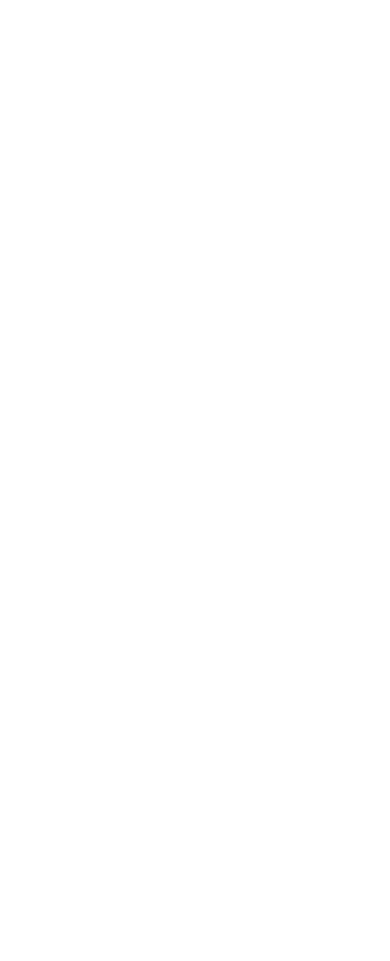
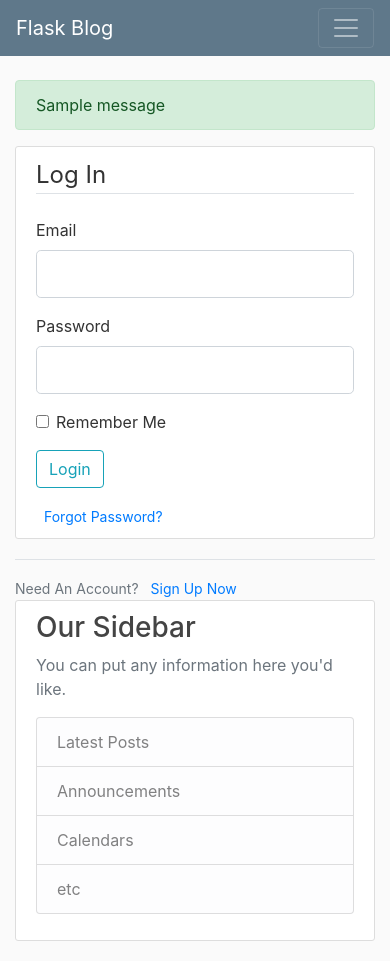
Before and after one commit to suansuan0915/Flask_Blog, a Flask app: page /login in a window 390 px wide. Before the commit the page is empty. Before the commit the page ends 844 px from the top, so only its background shows below. Run offline with Flask 3, Linux system fonts and the light colour scheme; one stand-in notice (Sample message) is shown.

Commit message:
add login page.

```diff
--- a/flaskblog.py
+++ b/flaskblog.py
@@ -1,4 +1,5 @@
-from flask import Flask, render_template, url_for
+from flask import Flask, render_template, url_for, flash, redirect
+from flask_sqlalchemy import SQLAlchemy
 from forms import RegistrationForm, LoginForm
 app = Flask(__name__)
 
@@ -31,11 +32,20 @@ def about():
 @app.route("/register", methods=["GET", "POST"])
 def register():
     form = RegistrationForm()
+    if form.validate_on_submit():
+        flash(f'Account created for {form.username.data}!', category='success')
+        return redirect(url_for("hello"))
     return render_template('register.html', title='Register', form=form)
 
 @app.route("/login", methods=["GET", "POST"])
 def login():
     form = LoginForm()
+    if form.validate_on_submit():
+        if form.email.data == 'admin@blog.com' and form.password.data == 'password':
+            flash('You have been logged in!', 'success')
+            return redirect(url_for("hello"))
+        else:
+            flash('Login Unsuccessful. Please check username and password.', category='danger')
     return render_template('login.html', title='Login', form=form)
 
 if __name__ == "__main__":
--- a/forms.py
+++ b/forms.py
@@ -12,8 +12,8 @@ class RegistrationForm(FlaskForm):
     submit = SubmitField('Sign Up')
 
 class LoginForm(FlaskForm):
-    username = StringField('Username',
-                            validators=[DataRequired(), Length(min=2, max=20)])
+    # username = StringField('Username',
+                            # validators=[DataRequired(), Length(min=2, max=20)])  ##becoz don't use username to login
     email = StringField('Email', validators=[DataRequired(), Email()])
     password = PasswordField('Password', validators=[DataRequired()])
     remember = BooleanField('Remember Me')
--- a/templates/layout.html
+++ b/templates/layout.html
@@ -20,19 +20,19 @@
     <header class="site-header">
         <nav class="navbar navbar-expand-md navbar-dark bg-steel fixed-top">
           <div class="container">
-            <a class="navbar-brand mr-4" href="/">Flask Blog</a>
+            <a class="navbar-brand mr-4" href="{{ url_for('hello') }}">Flask Blog</a>
             <button class="navbar-toggler" type="button" data-toggle="collapse" data-target="#navbarToggle" aria-controls="navbarToggle" aria-expanded="false" aria-label="Toggle navigation">
               <span class="navbar-toggler-icon"></span>
             </button>
             <div class="collapse navbar-collapse" id="navbarToggle">
               <div class="navbar-nav mr-auto">
-                <a class="nav-item nav-link" href="/">Home</a>
-                <a class="nav-item nav-link" href="/about">About</a>
+                <a class="nav-item nav-link" href="{{ url_for('hello') }}">Home</a>
+                <a class="nav-item nav-link" href="{{ url_for('about') }}">About</a>
               </div>
               <!-- Navbar Right Side -->
               <div class="navbar-nav">
-                <a class="nav-item nav-link" href="/login">Login</a>
-                <a class="nav-item nav-link" href="/register">Register</a>
+                <a class="nav-item nav-link" href="{{ url_for('login') }}">Login</a>
+                <a class="nav-item nav-link" href="{{ url_for('register') }}">Register</a>
               </div>
             </div>
           </div>
@@ -41,6 +41,17 @@
 
       <main role="main" class="container">
         <div class="row">
+          <div class="col-md-8">
+            {% with messages = get_flashed_messages(with_categories=True) %}
+              {% if messages %}
+                {% for category, message in messages %}
+                  <div class="alert alert-{{ category }}">
+                    {{ message }}
+                  </div>
+                {% endfor %}
+              {% endif %}
+            {% endwith %}
+          </div>
           <div class="col-md-8">
             {% block content %}{% endblock %}
           </div>
--- a/templates/login.html
+++ b/templates/login.html
@@ -0,0 +1,53 @@
+{% extends "layout.html" %}
+
+{% block content %}
+    <div class="content-section">
+        <form method="POST" action="" >
+            {{ form.hidden_tag() }}
+            <fieldset class="form-group">
+                <legend class="border-bottom mb-4">Log In</legend>
+                <div class="form-group">
+                    {{ form.email.label(class="form-control-label") }}
+                    {% if form.email.errors %}
+                        {{ form.email(class="form-control form-control-lg is-invalid") }}
+                        <div class="invalid-feedback">
+                            {% for error in form.email.errors %}
+                                    <span>{{ error }}</span>
+                            {% endfor %}
+                        </div>
+                    {% else %}
+                        {{ form.email(class="form-control form-control-lg") }}
+                    {% endif %}
+                </div>
+                <div class="form-group">
+                    {{ form.password.label(class="form-control-label") }}
+                    {% if form.password.errors %}
+                        {{ form.password(class="form-control form-control-lg is-invalid") }}
+                        <div class="invalid-feedback">
+                            {% for error in form.password.errors %}
+                                    <span>{{ error }}</span>
+                            {% endfor %}
+                        </div>
+                    {% else %}
+                        {{ form.password(class="form-control form-control-lg") }}
+                    {% endif %}
+                </div>
+                <div class="form-check">
+                    {{ form.remember(class="form-check-input") }}
+                    {{ form.remember.label(class="form-check-label") }}
+                </div>
+            </fieldset>
+            <div class="form-group">
+                {{ form.submit(class="btn btn-outline-info")}}
+            </div>
+            <small class="text-muted ml-2">
+                <a href="#">Forgot Password?</a>
+            </small>
+        </form>
+    </div>
+    <div class="border-top pt-3">
+        <small class="text-muted">
+            Need An Account? <a class="ml-2" href=" {{url_for('register')}} ">Sign Up Now</a>
+        </small>
+    </div>
+{% endblock content %}
```
Also changed, not shown: templates/register.html (+40 -4 lines).
